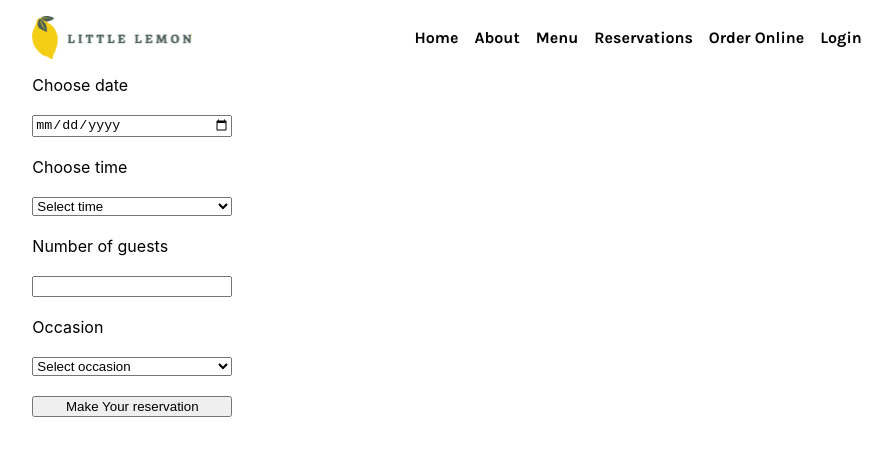
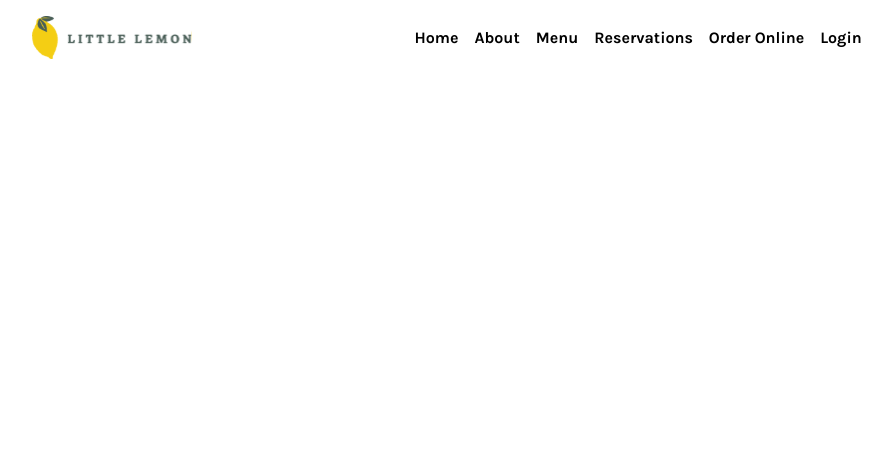
Before and after one commit to cedrusdang/portfoliofe, a React (Create React App) app: page /BookingPage in a window 1280 px wide. Shown: the top 456 px of the page, without its empty margins (181-1073 px from the left). Built offline with nearby package versions, Linux system fonts and the light colour scheme; a web font is replaced by a local one.

Commit message:
complete about, but rework on the reservations

```diff
--- a/src/components/Banner.css
+++ b/src/components/Banner.css
@@ -155,9 +155,10 @@
   }
   .Banner{
     height: 32rem;
+
   }
   .Banner-content{
-    margin: 1rem 0.5rem;
+    margin: 1rem 1rem;
   }
   .Banner-title {
     font-size: 48px;
--- a/src/components/BookingForm.js
+++ /dev/null
@@ -1,214 +0,0 @@
-import { useState } from "react";
-
-// Check if the selected date is today or in the future
-function isValidDate(dateStr) {
-   if (!dateStr) return false;
-   const today = new Date();
-   const inputDate = new Date(dateStr + "T00:00:00");
-   today.setHours(0, 0, 0, 0);
-   return inputDate >= today;
-}
-
-// Check if the selected time is in the list of available times and not in the past (if today)
-function isValidTime(time, availableTimes, dateStr) {
-   if (!availableTimes.includes(time)) return false;
-   if (!dateStr) return false;
-   const today = new Date();
-   const inputDate = new Date(dateStr + "T00:00:00");
-   today.setHours(0, 0, 0, 0);
-   inputDate.setHours(0, 0, 0, 0);
-   // If selected date is today, check time is not in the past
-   if (inputDate.getTime() === today.getTime()) {
-      const [hours, minutes] = time.split(":").map(Number);
-      const now = new Date();
-      if (
-         hours < now.getHours() ||
-         (hours === now.getHours() && minutes <= now.getMinutes())
-      ) {
-         return false;
-      }
-   }
-   return true;
-}
-
-export default function BookingForm() {
-    const [date, setDate] = useState("");
-    const [time, setTime] = useState("");
-    const [guests, setGuests] = useState("");
-    const [occasion, setOccasion] = useState("");
-    const [availableTimes] = useState([
-         "10:00", "11:00", "12:00",
-         "13:00", "14:00", "15:00", "16:00",
-         "17:00", "18:00", "19:00",
-         "20:00", "21:00", "22:00"
-    ]);
-    const [reservated, setReserved] = useState(false);
-
-    // Error states for each field
-    const [dateError, setDateError] = useState("");
-    const [timeError, setTimeError] = useState("");
-    const [guestsError, setGuestsError] = useState("");
-    const [occasionError, setOccasionError] = useState("");
-
-    // State to save reservation details
-    const [savedate, setSavedate] = useState("");
-    const [savetime, setSavetime] = useState("");
-    const [saveguests, setSaveguests] = useState("");
-    const [saveoccasion, setSaveoccasion] = useState("");
-
-    // Immediate validation handlers
-    const handleDateChange = (e) => {
-        const value = e.target.value;
-        setDate(value);
-        if (!isValidDate(value)) {
-            setDateError("Please select a valid date (today or future).");
-        } else {
-            setDateError("");
-        }
-        // Also re-validate time if date changes
-        if (time && !isValidTime(time, availableTimes, value)) {
-            setTimeError("Please select a valid time.");
-        } else {
-            setTimeError("");
-        }
-    };
-
-    const handleTimeChange = (e) => {
-        const value = e.target.value;
-        setTime(value);
-        if (!isValidTime(value, availableTimes, date)) {
-            setTimeError("Please select a valid time.");
-        } else {
-            setTimeError("");
-        }
-    };
-
-    const handleGuestsChange = (e) => {
-        const value = e.target.value;
-        setGuests(value);
-        if (!value || isNaN(value) || value < 1 || value > 10) {
-            setGuestsError("Please enter a number of guests between 1 and 10.");
-        } else {
-            setGuestsError("");
-        }
-    };
-
-    const handleOccasionChange = (e) => {
-        const value = e.target.value;
-        setOccasion(value);
-        if (!value) {
-            setOccasionError("Please select an occasion.");
-        } else {
-            setOccasionError("");
-        }
-    };
-
-    const handleSubmit = (e) => {
-         e.preventDefault();
-         let valid = true;
-         setReserved(false);
-
-         if (!isValidDate(date)) {
-            setDateError("Please select a valid date (today or future).");
-            valid = false;
-         }
-         if (!isValidTime(time, availableTimes, date)) {
-            setTimeError("Please select a valid time.");
-            valid = false;
-         }
-         if (!guests || isNaN(guests) || guests < 1 || guests > 10) {
-            setGuestsError("Please enter a number of guests between 1 and 10.");
-            valid = false;
-         }
-         if (!occasion) {
-            setOccasionError("Please select an occasion.");
-            valid = false;
-         }
-         if (!valid) {
-            setReserved('error');
-            return;
-         }
-         setSavedate(date);
-         setSavetime(time);
-         setSaveguests(guests);
-         setSaveoccasion(occasion);
-         setReserved(true);
-    };
-
-    return (
-         <form
-             style={{ display: "grid", maxWidth: "200px", gap: "20px" }}
-             onSubmit={handleSubmit}
-         >
-             <label htmlFor="res-date">Choose date</label>
-             <input
-                  type="date"
-                  id="res-date"
-                  value={date}
-                  onChange={handleDateChange}
-                  required
-             />
-             {dateError && <p style={{ color: "red", margin: 0 }}>{dateError}</p>}
-
-             <label htmlFor="res-time">Choose time</label>
-             <select
-                  id="res-time"
-                  value={time}
-                  onChange={handleTimeChange}
-                  required
-             >
-                  <option value="" disabled>
-                      Select time
-                  </option>
-                  {availableTimes.map((t) => (
-                      <option key={t} value={t}>
-                           {t}
-                      </option>
-                  ))}
-             </select>
-             {timeError && <p style={{ color: "red", margin: 0 }}>{timeError}</p>}
-
-             <label htmlFor="guests">Number of guests</label>
-             <input
-                  type="number"
-                  id="guests"
-                  min="1"
-                  max="10"
-                  value={guests}
-                  onChange={handleGuestsChange}
-                  required
-             />
-             {guestsError && <p style={{ color: "red", margin: 0 }}>{guestsError}</p>}
-
-             <label htmlFor="occasion">Occasion</label>
-             <select
-                  id="occasion"
-                  value={occasion}
-                  onChange={handleOccasionChange}
-                  required
-             >
-                  <option value="" disabled>
-                      Select occasion
-                  </option>
-                  <option>Birthday</option>
-                  <option>Anniversary</option>
-                  <option>Wedding</option>
-                  <option>Corporate Event</option>
-                  <option>Other</option>
-             </select>
-             {occasionError && <p style={{ color: "red", margin: 0 }}>{occasionError}</p>}
-
-             <input type="submit" value="Make Your reservation" />
-
-             {reservated === true && (
-                  <>
-                      <span style={{ color: "green" }}><strong>Reservation Successful!</strong></span>
-                      <div><strong>Date:</strong> {savedate}</div>
-                      <div><strong>Time:</strong> {savetime}</div>
-                      <div><strong>Guests:</strong> {saveguests}</div>
-                      <div><strong>Occasion:</strong> {saveoccasion}</div>
-                  </>
-             )}
-         </form>
-    );
-}
--- a/src/components/Nav.js
+++ b/src/components/Nav.js
@@ -1,4 +1,5 @@
 import './Nav.css';
+import { Link } from 'react-router-dom';
 
 export default function navigator(){
     return(
@@ -6,12 +7,12 @@ export default function navigator(){
             <img src='/imgs/Logo.svg' className="App-logo" alt="logo" />
             <nav className='App-menu'>
             <ul>
-                <li><a className="option" href="/">Home</a></li>
-                <li><a className="option" href="/about">About</a></li>
-                <li><a className="option" href="/menu">Menu</a></li>
-                <li><a className="option" href="/BookingPage">Reservations</a></li>
-                <li><a className="option" href="/orderonline">Order Online</a></li>
-                <li><a className="option" href="/login">Login</a></li>
+                <li><Link className="option" to="/">Home</Link></li>
+                <li><Link className="option" to="/about">About</Link></li>
+                <li><Link className="option" to="/menu">Menu</Link></li>
+                <li><Link className="option" to="/BookingPage">Reservations</Link></li>
+                <li><Link className="option" to="/orderonline">Order Online</Link></li>
+                <li><Link className="option" to="/login">Login</Link></li>
             </ul>
             </nav>
         </div>
--- a/src/views/About.js
+++ b/src/views/About.js
@@ -1,10 +1,51 @@
 import "./views.css"
+import "../components/Banner.css";
+import "../components/Special.css";
 
 export default function About() {
   return (
-    <div className="Content">
-      <h1>About Us</h1>
-      <p>Welcome to our restaurant! We are dedicated to providing the best dining experience.</p>
-    </div>
+    <>
+      <div className="App-banner-block">
+        <div className='Banner-Background'>
+          <div className='Banner'>
+            <div className='Banner-content'>
+              <div className='Banner-title'>Our Story</div>
+              <div className='Banner-location'>Little Lemon</div>
+              <div className='Banner-description'>From humble beginnings to a beloved neighborhood gem in Chicago, discover the passion and tradition behind every dish we serve.</div>
+            </div>
+            <img src='/imgs/restaurant.jpg' className='Banner-image' alt="Mario and Adrian"/>
+          </div>
+        </div>
+      </div>
+      <div className="App-content-block">
+        <div className="special">
+          <div className="header">
+            <div className="title">Meet Our Family</div>
+          </div>
+          <div className="content">
+            <div className="card">
+              <img src="./imgs/Mario and Adrian A.jpg" alt="Founders Mario and Adrian" className="card-image"/>
+              <div className="card-header">
+                <div className="card-title">The Founders</div>
+              </div>
+              <div className="card-description">Mario and Adrian, brought their grandmother's recipes from the Mediterranean to Chicago in 1995. Their shared dream was to create a place where traditional flavors meet modern dining.</div>
+            </div>
+            <div className="card">
+              <img src="./imgs/restaurant chef B.jpg" alt="Kitchen team at work" className="card-image"/>
+              <div className="card-header">
+                <div className="card-title">Our Kitchen</div>
+              </div>
+              <div className="card-description">Every dish is crafted with love in our open kitchen. Our chefs combine time-honored techniques with fresh, locally-sourced ingredients to create memorable dining experiences.</div>
+            </div>
+            <div className="card">
+              <img src="./imgs/Mario and Adrian b.jpg" alt="Chef preparing meals" className="card-image"/>
+              <div className="card-header">
+                <div className="card-title">Our Promise</div>
+              </div>
+              <div className="card-description">We believe food brings people together. From intimate dinners to family celebrations, Little Lemon has been creating cherished memories for Chicago families for over 25 years.</div>
+            </div>            </div>
+        </div>
+      </div>
+    </>
   );
 }
--- a/src/views/BookingPage.js
+++ b/src/views/BookingPage.js
@@ -1,12 +1,7 @@
-import React from "react";
-import BookingForm from "../components/BookingForm";
-import "../views/views.css";
+import "../views/BookingPage.css";
 
 export default function BookingPage() {
-
     return (
-        <div className="Content">
-            <BookingForm/>
-        </div>
+        <div></div>
     );
 }
--- a/src/views/views.css
+++ b/src/views/views.css
@@ -1,3 +1,3 @@
-.Content{
+.Content {
     grid-column: 3 / -3;
 }
```
Also changed, not shown: src/views/BookingPage.css (added).
